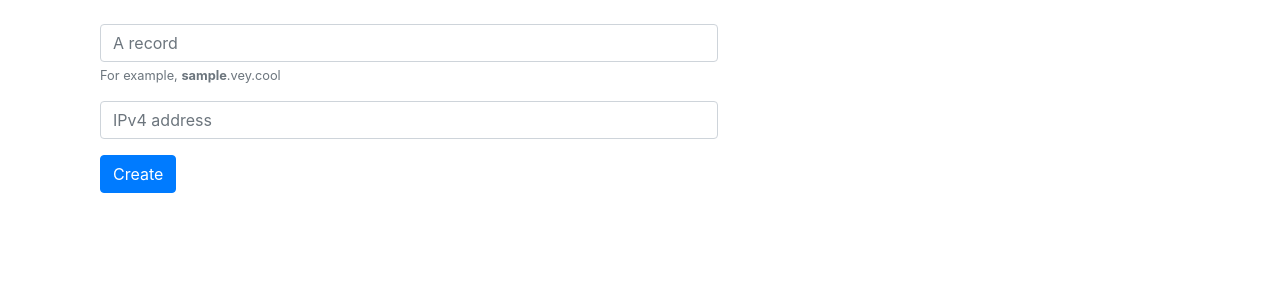
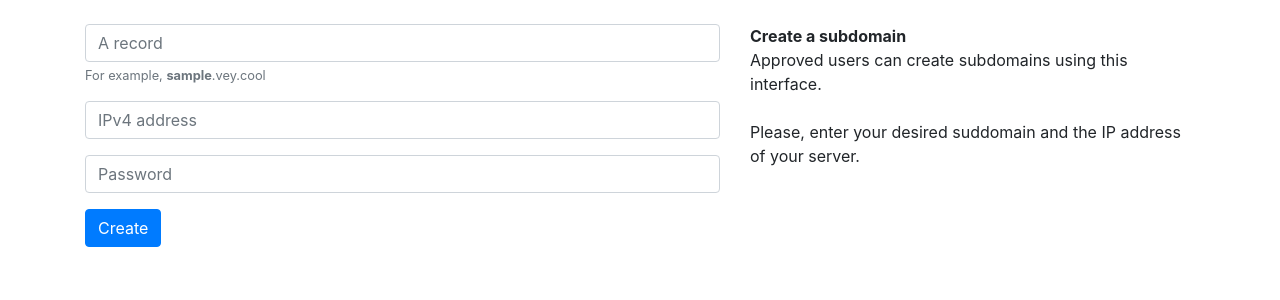
Before and after one commit to j4konen/dynamo, a Flask app: page / in a window 1280 px wide. Shown: the part 56-356 px from the top of the page. Run offline with Flask 2, Linux system fonts and the light colour scheme; some libraries are stand-ins or nearby versions.

Commit message:
Create info card

```diff
--- a/templates/index.html
+++ b/templates/index.html
@@ -10,6 +10,7 @@
         <span class="navbar-brand mb-0 h1">Dynamo</span>
       </nav>
       <br>
+      <div class="row">
         <div class="col-7">
           <div class="alert alert-success alert-dismissible" style="display:none" id="success-bar">
             <a href="#" class="close" data-dismiss="alert" aria-label="close">&times;</a>
@@ -26,7 +27,22 @@
           <div class="form-group">
             <input type="text" class="form-control" id="address" name="address" placeholder="IPv4 address">
           </div>
+          <div class="form-group">
+            <input type="password" class="form-control" id="password" name="password" placeholder="Password">
+          </div>
           <button onclick="sendData()" class="btn btn-primary">Create</button>
+        </div>
+        <div class="col-5">
+          <div class="card" style="border:0">
+            <strong>Create a subdomain</strong>
+            <p>
+              Approved users can create subdomains using this interface.
+              <br>
+              <br>
+              Please, enter your desired suddomain and the IP address of your server.
+            </p>
+          </div>
+        </div>
       </div>
       <br>
       <script type="text/javascript" src="/static/main.js"></script>
```
Lines whose indentation alone changed are shown as unchanged.
